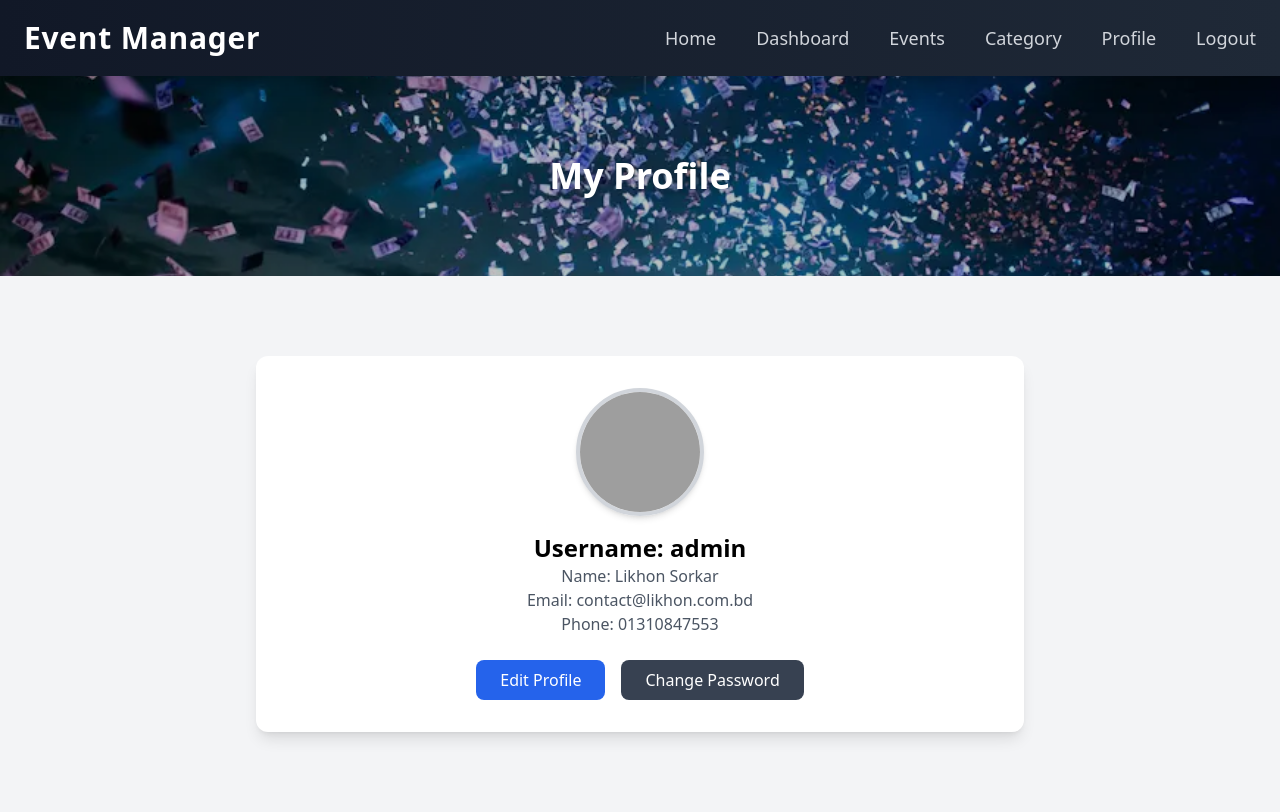
After one commit to likhonsorkar/event-management-system, a Django app: page /profile/ in a window 1280 px wide. The commit adds this page. Run offline with Django 5.2, Linux system fonts and the light colour scheme; a user stored in the database is signed in; some libraries are stand-ins or nearby versions; grey boxes are pictures that could not be loaded.

Commit message:
Mid Term Push

```diff
--- a/admin/views.py
+++ b/admin/views.py
@@ -1,6 +1,7 @@
 from django.shortcuts import render, redirect
 from django.contrib.auth.decorators import login_required, user_passes_test
-from django.contrib.auth.models import User, Group
+from django.contrib.auth.models import Group
+from core.models import CustomUser as User
 from django.contrib import messages
 def is_admin(user):
     return user.groups.filter(name='admin').exists()
--- a/core/apps.py
+++ b/core/apps.py
@@ -5,4 +5,4 @@ class CoreConfig(AppConfig):
     default_auto_field = 'django.db.models.BigAutoField'
     name = 'core'
     def ready(self):
-            import core.signals
+         import core.signals
--- /dev/null
+++ b/core/templates/profile/profile.html
@@ -0,0 +1,28 @@
+{% extends "template.html" %}
+{% load static %}
+{% block title %}Profile{% endblock %}
+{% block hero_title %}My Profile{% endblock %}
+{% block content %}
+<div class="bg-white rounded-xl shadow-lg p-8 max-w-3xl mx-auto">
+    <div class="flex flex-col items-center">
+        <img src="{{ user.profile_picture.url }}"
+             alt="Profile Picture"
+             class="w-32 h-32 rounded-full border-4 border-gray-300 shadow-md object-cover">
+        <h2 class="text-2xl font-bold mt-4">Username: {{ user.username }}</h2>
+        <p class="text-gray-600">Name: {{ user.first_name }} {{user.last_name}}</p>
+        <p class="text-gray-600">Email: {{ user.email }}</p>
+        <p class="text-gray-600">Phone: {{ user.phone }}</p>
+        <div class="mt-6 flex space-x-4">
+            <a href="{% url 'edit_profile' %}"
+               class="bg-blue-600 text-white px-6 py-2 rounded-lg hover:bg-blue-700 transition">
+                Edit Profile
+            </a>
+            <a href="{% url 'change_password' %}"
+               class="bg-gray-700 text-white px-6 py-2 rounded-lg hover:bg-gray-800 transition">
+                Change Password
+            </a>
+        </div>
+    </div>
+
+</div>
+{% endblock %}
--- a/core/templates/template.html
+++ b/core/templates/template.html
@@ -30,6 +30,10 @@
                     </li>
                     <li class="group">
                         <a href="{% url 'category_read' %}" class="relative hover:text-white transition-colors duration-300">Category<span class="absolute block w-full h-0.5 bg-blue-400 scale-x-0 group-hover:scale-x-100 transition-transform duration-300 ease-in-out origin-left bottom-0 left-0"></span>
+                        </a>
+                    </li>
+                    <li class="group">
+                        <a href="{% url 'profile' %}" class="relative hover:text-white transition-colors duration-300">Profile<span class="absolute block w-full h-0.5 bg-blue-400 scale-x-0 group-hover:scale-x-100 transition-transform duration-300 ease-in-out origin-left bottom-0 left-0"></span>
                         </a>
                     </li>
                     <li class="group">
--- a/core/urls.py
+++ b/core/urls.py
@@ -6,6 +6,15 @@ urlpatterns = [
     path('register/', register, name='register'),
     path('login/', user_login, name='login'),
     path('logout/', user_logout, name='user_logout'),
+    path("reset-password/", UserPasswordResetView.as_view(), name="password_reset"),
+    path("reset-password/done/", UserPasswordResetDoneView.as_view(), name="password_reset_done"),
+    path("reset-password/confirm/<uidb64>/<token>/", UserPasswordResetConfirmView.as_view(), name="password_reset_confirm"),
+    path("reset-password/complete/", UserPasswordResetCompleteView.as_view(), name="password_reset_complete"),
+
+    path("profile/", ProfileView.as_view(), name="profile"),
+    path("profile/edit/", EditProfileView.as_view(), name="edit_profile"),
+    path("profile/change-password/", ChangePasswordView.as_view(), name="change_password"),
+    path("profile/change/done/", ChangePasswordDone.as_view(), name="password_change_done"),
 
     path('dashboard/', role_dash, name='dashboard'),
     path('admindashboard/', admin_dashboard, name='admin_dashboard'),
@@ -17,11 +26,11 @@ urlpatterns = [
     path("categories_update/<int:id>", category_update, name="category_update"),
     path("categories_delete/<int:id>", category_delete, name="category_delete"),
 
-    path('eventlist/', event_read, name="eventlist"),
-    path('event_create/', event_create, name="event_create"),
-    path('event_delete/<int:id>', event_delete, name="event_delete"),
-    path('event_update/<int:id>', event_update, name="event_update"),
-    path("event/<int:id>/", event_detail, name="event_detail"),
+    path('eventlist/', EventRead.as_view(), name="eventlist"),
+    path('event_create/', EventCreate.as_view(), name="event_create"),
+    path('event_delete/<int:id>', EventDelete.as_view(), name="event_delete"),
+    path('event_update/<int:id>', Event_update.as_view(), name="event_update"),
+    path("event/<int:id>/", Event_detail.as_view(), name="event_detail"),
     path('join_event/<int:event_id>/', join_event, name='join_event'),
     path('leave_event/<int:event_id>/', leave_event, name='leave_event'),
 
--- a/core/views.py
+++ b/core/views.py
@@ -1,12 +1,17 @@
 from django.shortcuts import render, redirect
 from django.contrib.auth import authenticate, login, logout
+from django.views.generic import TemplateView, UpdateView, CreateView, ListView, DetailView, DeleteView
+from django.contrib.auth.views import PasswordChangeView, PasswordChangeDoneView, PasswordResetView, PasswordResetDoneView, PasswordResetConfirmView, PasswordResetCompleteView
+from django.urls import reverse_lazy
 from django.contrib.auth import get_user_model
-from django.contrib.auth.models import User, Group
+from django.contrib.auth.models import Group
+from .models import CustomUser as User
 from django.contrib.auth.decorators import login_required, user_passes_test
 from django.contrib.auth.tokens import default_token_generator
 from django.contrib import messages
-from .forms import RegistrationFrom, LoginForm, CategoryForm, EventsForm
-from .models import Events, Category
+from .forms import RegistrationFrom, LoginForm, CategoryForm, EventsForm, ProfileUpdateForm, UpdatePasswordForm
+from core.models import Events, Category, CustomUser
+from django.contrib.auth.mixins import LoginRequiredMixin, UserPassesTestMixin
 User = get_user_model()
 def is_admin(user):
     return user.groups.filter(name='admin').exists()
@@ -73,6 +78,8 @@ def user_login(request):
 @login_required
 def role_dash(request):
     role = get_user_role(request.user)
+    if role is None and request.user.is_staff:
+        return redirect('/superadmin/')
     if role == 'admin':
         return redirect('admin_dashboard')
     elif role == 'organizer':
@@ -133,68 +140,136 @@ def leave_event(request, event_id):
     return redirect('event_detail', id=event_id)
 def is_admin_or_organizer(user):
     return user.groups.filter(name__in=['admin', 'organizer']).exists()
-@login_required
-@user_passes_test(is_admin_or_organizer)
-def event_create(request):
-    form = EventsForm(request.POST)
-    if form.is_valid():
+# @login_required
+# @user_passes_test(is_admin_or_organizer)
+# def event_create(request):
+#     form = EventsForm(request.POST)
+#     if form.is_valid():
+#         event = form.save(commit=False)
+#         event.organizer = request.user
+#         event.save()
+#         messages.success(request, "Event Create Succesfull")
+#         return redirect("eventlist")
+#     return render(request, "form.html", {"form": form, "title": "Create Event"})
+#class based views event create
+class EventCreate(LoginRequiredMixin, UserPassesTestMixin, CreateView ):
+    permission_denied_message = "You don't have permission to update or create event"
+    model = Events
+    form_class = EventsForm
+    template_name = "form.html"
+    success_url = "/eventlist/"
+    def test_func(self):
+       return is_admin_or_organizer(self.request.user)
+    def form_valid(self, form):
         event = form.save(commit=False)
-        event.organizer = request.user
+        event.organizer = self.request.user
         event.save()
-        messages.success(request, "Event Create Succesfull")
-        return redirect("eventlist")
-    return render(request, "form.html", {"form": form, "title": "Create Event"})
-def event_read(request, id=None):
-    if id:
-        event = Events.objects.get(id=id)
-        can_view_participants = is_admin(request.user) or (request.user == event.organizer)
-        context = {
-            'event': event,
-            'can_view_participants': can_view_participants
-        }
-        return render(request, "event_info.html", context)
-    event = Events.objects.select_related("category").prefetch_related("participants").all()
-    return render(request, "event_read.html", {'events':event})
-def event_detail(request, id=None):
-    if id:
-        event = Events.objects.get(id=id)
-        can_view_participants = is_admin(request.user) or (request.user == event.organizer)
-        context = {
-            'event': event,
-            'can_view_participants': can_view_participants
-        }
-        return render(request, "event_info.html", context)
-    event = Events.objects.select_related("category").prefetch_related("participants").all()
-    return render(request, "event_read.html", {'events':event})
-@login_required
-def event_update(request, id):
-    event = Events.objects.get(id=id)
-    if not (request.user == event.organizer or is_admin(request.user)):
-        messages.error(request, "You are not authorized to update this event.")
-        return redirect('eventlist')
-    if request.method == "POST":
-        form = EventsForm(request.POST, instance=event)
-        if form.is_valid():
-            form.save()
-            messages.success(request, "Event Update Succesfull")
-            return redirect("eventlist")
-        else:
-            messages.error(request, "Event update faild")
-    else:
-        form = EventsForm(instance=event)
-    return render(request, "form.html", {"form": form, "title": "Update Event"})
-@login_required
-def event_delete(request, id):
-    event = Events.objects.get(id=id)
-    if not (request.user == event.organizer or is_admin(request.user)):
-        messages.error(request, "You are not authorized to delete this event.")
-        return redirect('eventlist')
-    if request.method == "POST":
-        event.delete()
-        messages.success(request, "Event Delete Succesfull")
-        return redirect("eventlist")
-    else:
-        return render(request, "delete.html", {"object": event, "type": "Events"})
+        messages.success(self.request, "Event Create Succesfull")
+        return super().form_valid(form)
+    def get_context_data(self, **kwargs):
+        context = super().get_context_data(**kwargs)
+        context["title"] = "Create Event"
+        return context
+
+# def event_read(request, id=None):
+#     event = Events.objects.select_related("category").prefetch_related("participants").all()
+#     return render(request, "event_read.html", {'events':event})
+
+#Event Read Class Based view
+class EventRead(ListView):
+    model = Events
+    template_name = "event_read.html"
+    context_object_name = 'events'
+    def get_queryset(self):
+        return Events.objects.select_related("category").prefetch_related("participants").all()
+
+# def event_detail(request, id=None):
+#     if id:
+#         event = Events.objects.get(id=id)
+#         can_view_participants = is_admin(request.user) or (request.user == event.organizer)
+#         context = {
+#             'event': event,
+#             'can_view_participants': can_view_participants
+#         }
+#         return render(request, "event_info.html", context)
+#     event = Events.objects.select_related("category").prefetch_related("participants").all()
+#     return render(request, "event_read.html", {'events':event})
+class Event_detail(DetailView):
+    model = Events
+    pk_url_kwarg = 'id'
+    template_name = "event_info.html"
+    context_object_name = 'event'
+    def get_context_data(self, **kwargs):
+        context = super().get_context_data(**kwargs)
+        event = self.get_object()
+        context['can_view_participants'] = is_admin(self.request.user) or (self.request.user == event.organizer)
+        return context
+
+# @login_required
+# def event_update(request, id):
+#     event = Events.objects.get(id=id)
+#     if not (request.user == event.organizer or is_admin(request.user)):
+#         messages.error(request, "You are not authorized to update this event.")
+#         return redirect('eventlist')
+#     if request.method == "POST":
+#         form = EventsForm(request.POST, instance=event)
+#         if form.is_valid():
+#             form.save()
+#             messages.success(request, "Event Update Succesfull")
+#             return redirect("eventlist")
+#         else:
+#             messages.error(request, "Event update faild")
+#     else:
+#         form = EventsForm(instance=event)
+#     return render(request, "form.html", {"form": form, "title": "Update Event"})
+## Class Based Event Update
+class Event_update(LoginRequiredMixin,UserPassesTestMixin, UpdateView):
+    permission_denied_message = "You are not authorized to update this event."
+    model = Events
+    form_class = EventsForm
+    context_object_name = "event"
+    pk_url_kwarg = 'id'
+    template_name = "form.html"
+    def test_func(self):
+       return is_admin_or_organizer(self.request.user)
+    def get_success_url(self):
+        messages.success(self.request, "Event Update Succesfull")
+        return reverse_lazy('eventlist')
+    def get_context_data(self, **kwargs):
+        context = super().get_context_data(**kwargs)
+        context["title"] = "Update Event"
+        return context
+# @login_required
+# def event_delete(request, id):
+#     event = Events.objects.get(id=id)
+#     if not (request.user == event.organizer or is_admin(request.user)):
+#         messages.error(request, "You are not authorized to delete this event.")
+#         return redirect('eventlist')
+#     if request.method == "POST":
+#         event.delete()
+#         messages.success(request, "Event Delete Succesfull")
+#         return redirect("eventlist")
+#     else:
+#         return render(request, "delete.html", {"object": event, "type": "Events"})
+class EventDelete(LoginRequiredMixin, UserPassesTestMixin,DeleteView):
+    model = Events
+    template_name = "delete.html"
+    permission_denied_message = "You are not authorized to delete this event."
+    success_url = reverse_lazy("eventlist")
+    pk_url_kwarg = 'id'
+    context_object_name = 'event'
+
+    def test_func(self):
+       event = self.get_object()
+       return self.request.user == event.organizer or is_admin(self.request.user)
+    def delete(self, request, *args, **kwargs):
+        messages.success(request, "Event Delete Successful")
+        return super().delete(request, *args, **kwargs)
+    def get_context_data(self, **kwargs):
+        context = super().get_context_data(**kwargs)
+        context["type"] = "Events"
+        return context
+
 @login_required
 @user_passes_test(is_admin)
 def category_create(request):
@@ -237,3 +312,37 @@ def category_delete(request, id):
 def user_list(request):
     users = User.objects.all()
     return render(request, 'dashboard/user_list.html', {'users': users})
+
+#Profile
+class ProfileView(LoginRequiredMixin, TemplateView):
+    template_name = "profile/profile.html"
+class EditProfileView(LoginRequiredMixin, UpdateView):
+    model = CustomUser
+    form_class = ProfileUpdateForm
+    template_name = "profile/update_profile.html"
+    success_url = reverse_lazy("profile")
+    def get_object(self):
+        return self.request.user
+class ChangePasswordView(LoginRequiredMixin, PasswordChangeView):
+    template_name = "profile/password.html"
+    form_class = UpdatePasswordForm
+    success_url = reverse_lazy("password_change_done")
+    def form_invalid(self, form):
+        messages.error(self.request, "Form is invalid or password requirement not meet")
+        return super().form_invalid(form)
+
+class ChangePasswordDone(PasswordChangeDoneView):
+    template_name = "profile/password_done.html"
+
+class UserPasswordResetView(PasswordResetView):
+    template_name = "auth/password_reset.html"
+    email_template_name = "auth/password_reset_email.html"
+    subject_template_name = "auth/password_reset_subject.txt"
+    success_url = reverse_lazy("password_reset_done")
+class UserPasswordResetDoneView(PasswordResetDoneView):
+    template_name = "auth/password_reset_done.html"
+class UserPasswordResetConfirmView(PasswordResetConfirmView):
+    template_name = "auth/password_reset_confirm.html"
+    success_url = reverse_lazy("password_reset_complete")
+class UserPasswordResetCompleteView(PasswordResetCompleteView):
+    template_name = "auth/password_reset_complete.html"
--- a/ems/settings.py
+++ b/ems/settings.py
@@ -125,6 +125,9 @@ STATIC_URL = 'static/'
 
 STATICFILES_DIRS = [BASE_DIR / "static"]
 
+MEDIA_URL = '/media/'
+MEDIA_ROOT = BASE_DIR / 'media' # Or specify your desired path
+
 # Default primary key field type
 # https://docs.djangoproject.com/en/5.2/ref/settings/#default-auto-field
 
@@ -140,3 +143,5 @@ EMAIL_USE_SSL = True
 EMAIL_HOST_USER = "no_reply@likhon.com.bd"
 EMAIL_HOST_PASSWORD = config("EMAIL_HOST_PASSWORD")
 DEFAULT_FROM_EMAIL = EMAIL_HOST_USER
+
+AUTH_USER_MODEL = 'core.CustomUser'
--- a/ems/urls.py
+++ b/ems/urls.py
@@ -19,9 +19,10 @@ from django.conf import settings
 from django.conf.urls import include
 from django.urls import path
 from core.views import active_account
+from django.conf.urls.static import static
 
 urlpatterns = [
-    path('superadmin/', admin.site.urls),
+    path('superadmin/', admin.site.urls, name='admin'),
     path("", include("core.urls")),
     path("admin/", include("admin.urls")),
     path("users/activate/<int:user_id>/<str:token>/", active_account)
@@ -33,3 +34,5 @@ if settings.DEBUG:
     urlpatterns += [
         path('__debug__/', include(debug_toolbar.urls)),
     ]
+if settings.DEBUG:
+        urlpatterns += static(settings.MEDIA_URL, document_root=settings.MEDIA_ROOT)
```
Also changed, not shown: core/admin.py (+25 -0 lines), core/forms.py (+44 -7 lines), core/models.py (+14 -3 lines), core/signals.py (+11 -9 lines), core/templates/profile/password.html (added, +15 -0 lines), core/templates/profile/password_done.html (added, +13 -0 lines), core/templates/profile/update_profile.html (added, +19 -0 lines), core/migrations/0001_initial.py, db.sqlite3.
